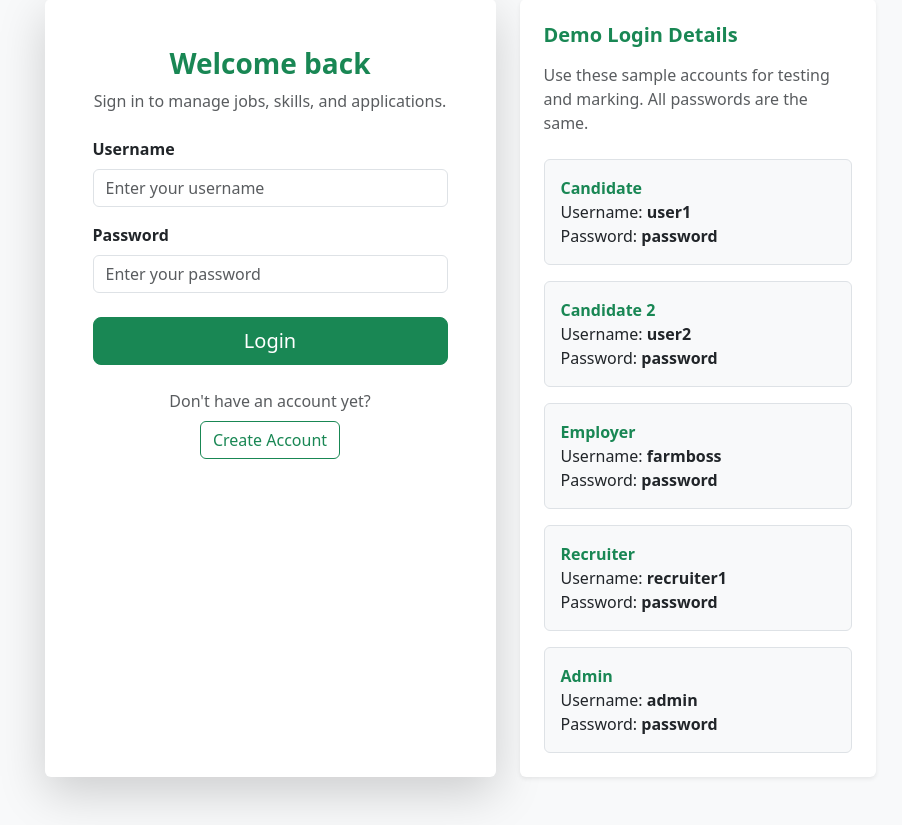
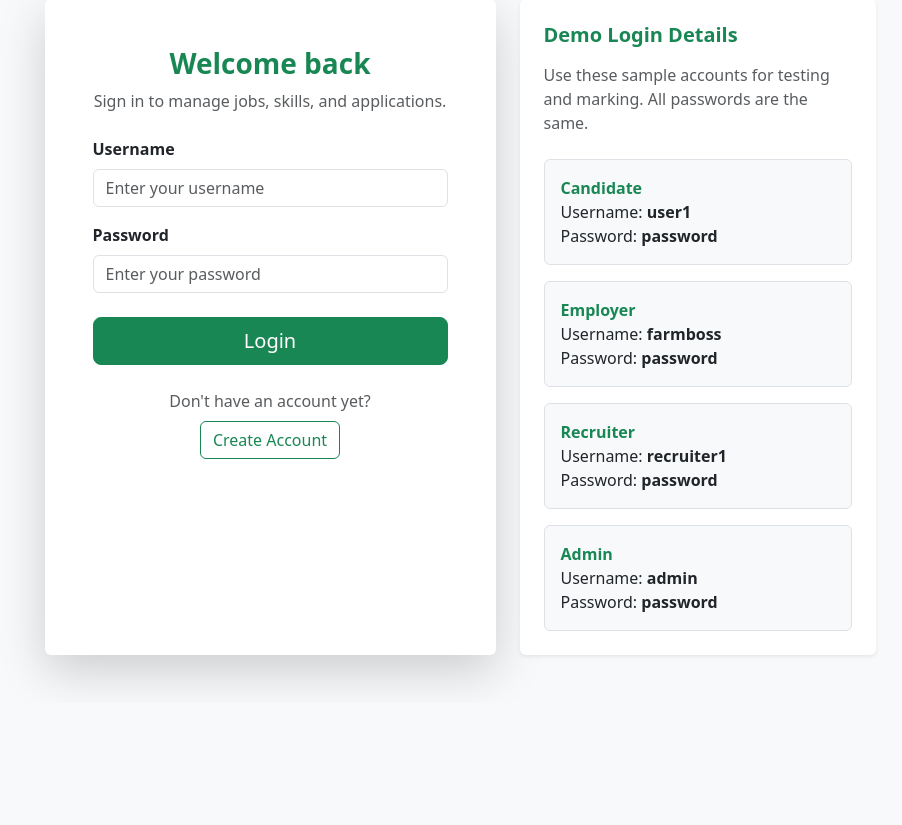
Before and after one commit to Alexchiper1/AgriHiredCulture, a Django app: page /login/ in a window 1280 px wide. Shown: the part 105-930 px from the top of the page, without its empty margins (180-1082 px from the left). After the commit the page ends 789 px from the top, so only its background shows below. Run offline with Django 5.2, Linux system fonts and the light colour scheme.

Commit message:
user removed

```diff
--- a/core/templates/core/login.html
+++ b/core/templates/core/login.html
@@ -103,12 +103,6 @@
                         </div>
 
                         <div class="border rounded p-3 bg-light mb-3">
-                            <div class="fw-semibold text-success">Candidate 2</div>
-                            <div>Username: <strong>user2</strong></div>
-                            <div>Password: <strong>password</strong></div>
-                        </div>
-
-                        <div class="border rounded p-3 bg-light mb-3">
                             <div class="fw-semibold text-success">Employer</div>
                             <div>Username: <strong>farmboss</strong></div>
                             <div>Password: <strong>password</strong></div>
```
Also changed, not shown: db.sqlite3.
